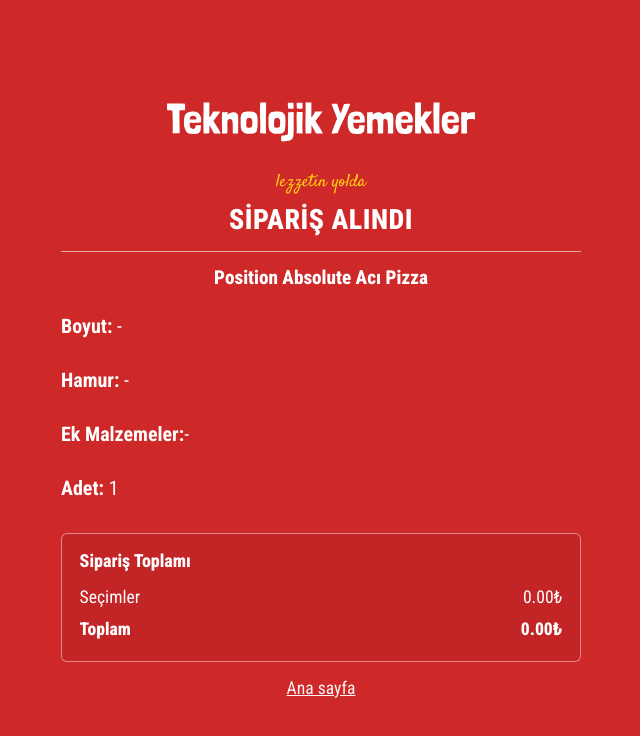
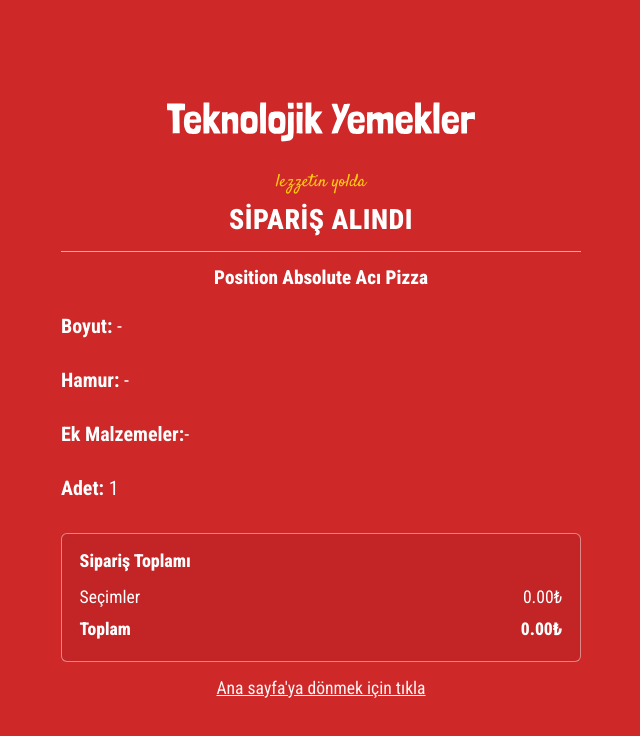
Before and after one commit to alitanca/s8-challenge, a React (Vite) app: page /success in a window 1280 px wide. Shown: the top 736 px of the page, without its empty margins (319-959 px from the left). Built offline with nearby package versions, Linux system fonts and the light colour scheme; a web font is replaced by a local one.

Commit message:
success page - return to homepage

```diff
--- a/src/components/Success.jsx
+++ b/src/components/Success.jsx
@@ -49,7 +49,7 @@ export default function Success() {
           </div>
         </div>
 
-        <Link to="/" className="home-link">Ana sayfa</Link>
+        <Link to="/" className="home-link">Ana sayfa'ya dönmek için tıkla</Link>
       </div>
     </div>
   );
```
